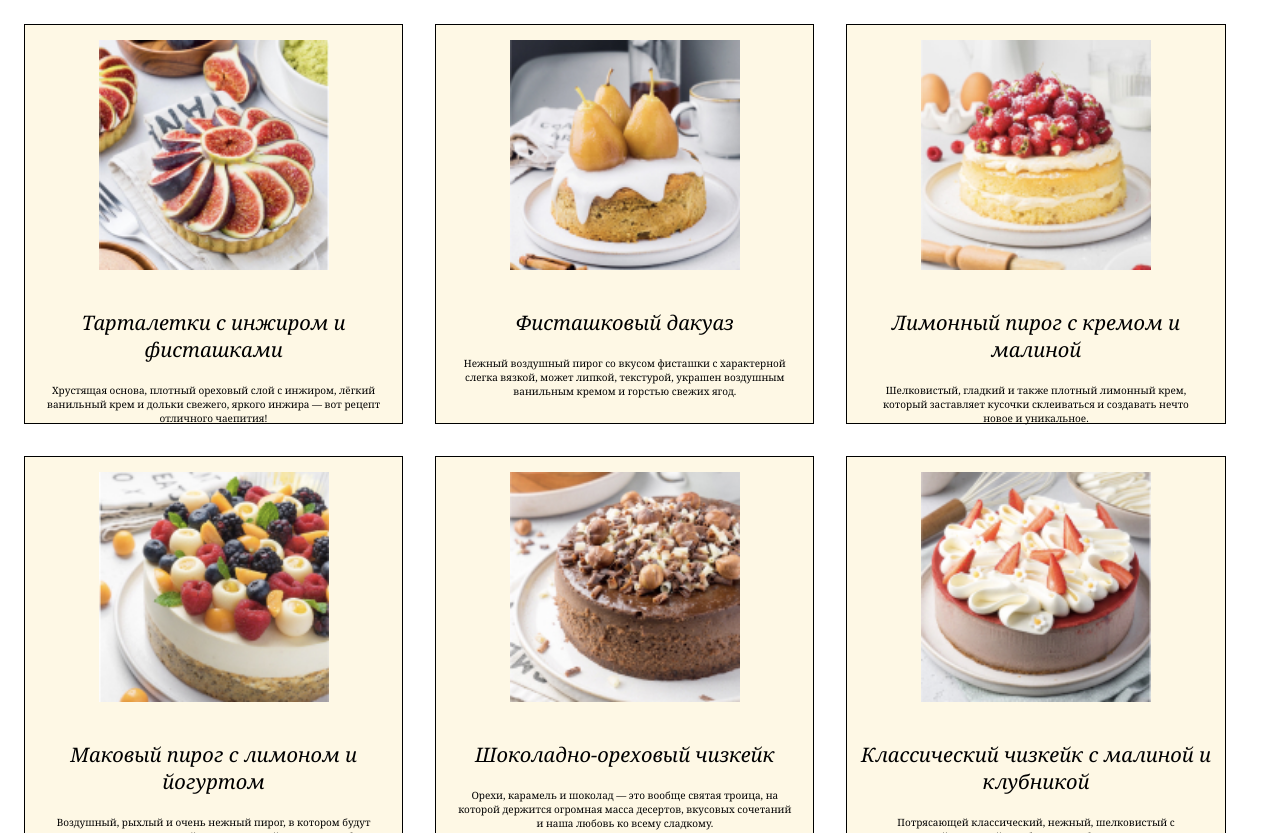
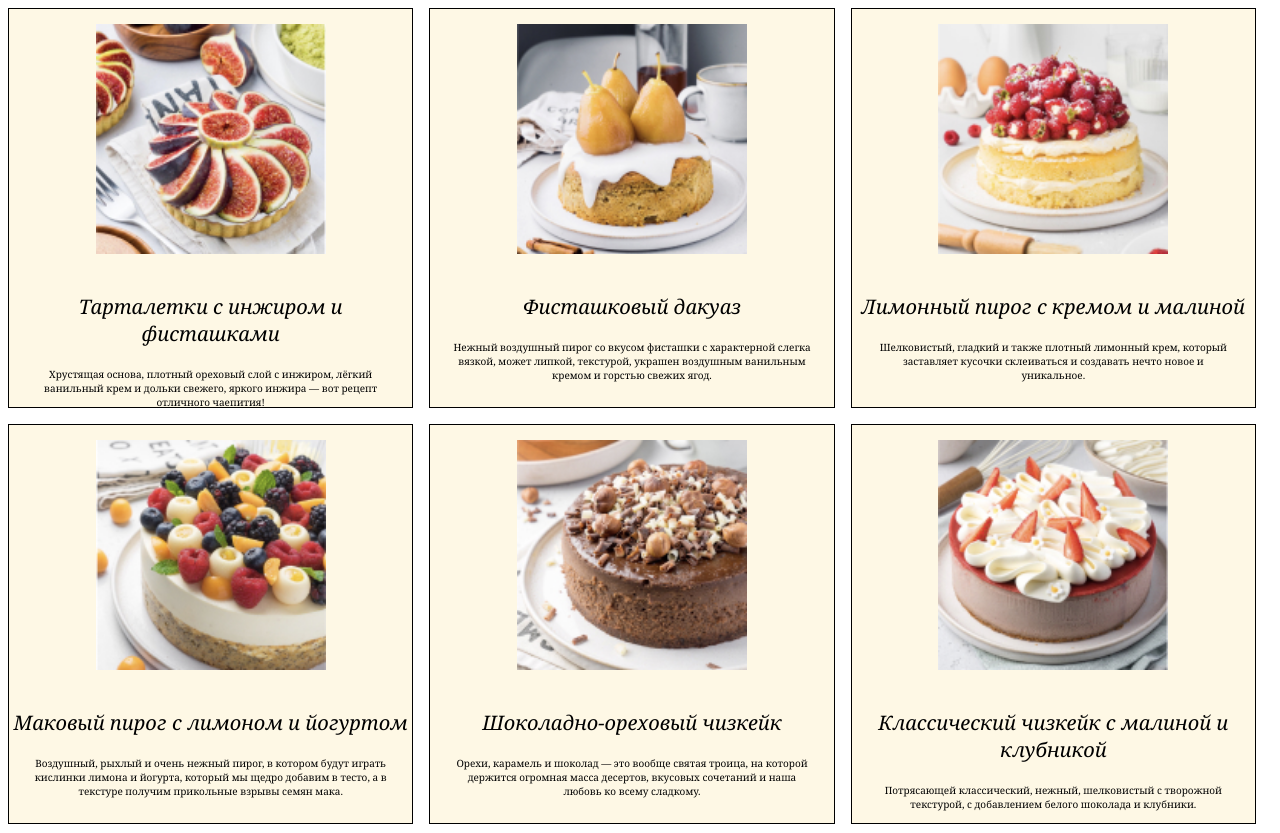
Before and after one commit to etsebratenko/lesson_7, a plain HTML site: page index.html in a window 1280 px wide. Shown: the top 833 px of the page. Drawn offline with Linux system fonts and the light colour scheme.

Commit message:
lesson_7/1

```diff
--- a/css/style.css
+++ b/css/style.css
@@ -10,11 +10,11 @@ img {
 }
 
 .card {
-  width: 30%;
+  width: calc(100%/3 - 1em);
   height: 400px;
   background-color: rgb(254, 248, 229);
   display: inline-block;
-  margin: 1em;
+  margin: 0em 1em 1em 0em;
   border: 1px solid;
   float: left;
 }
```
Also changed, not shown: 1 other file.
